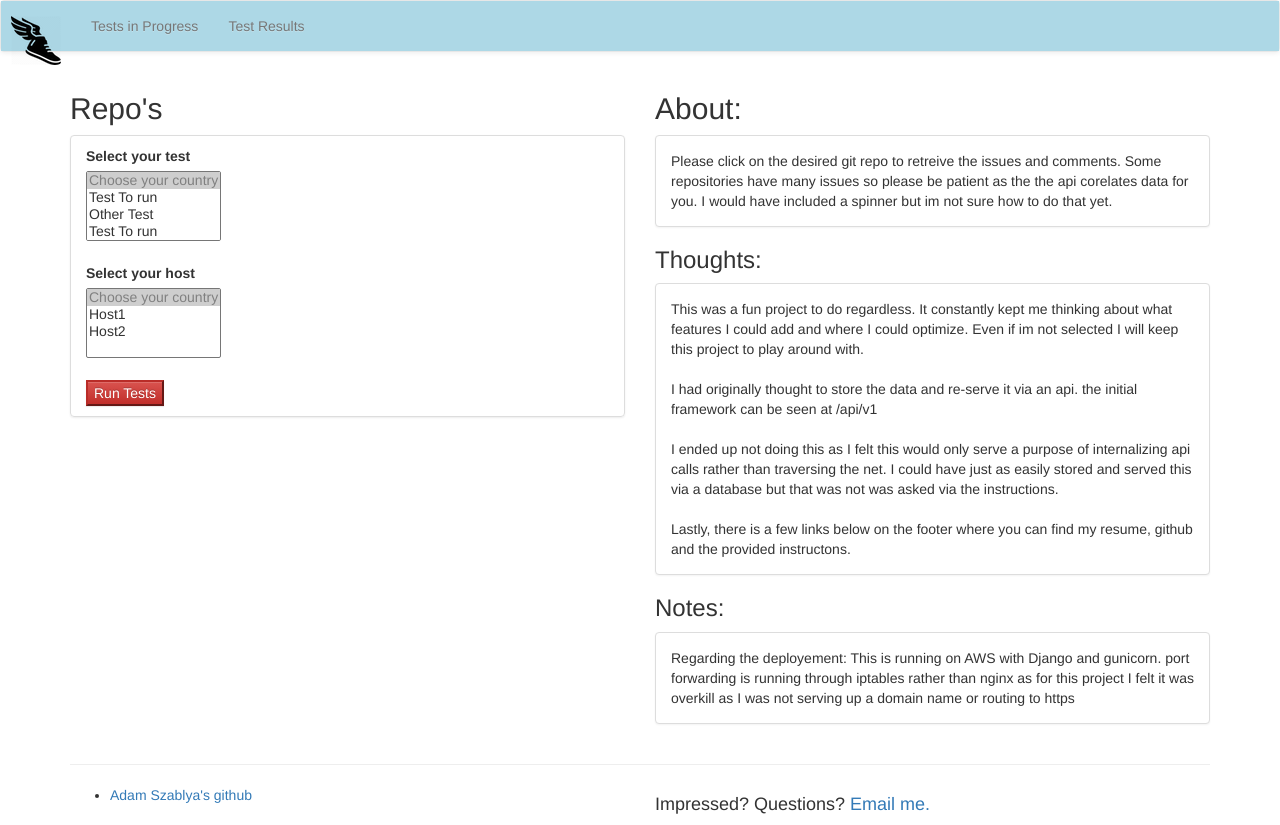
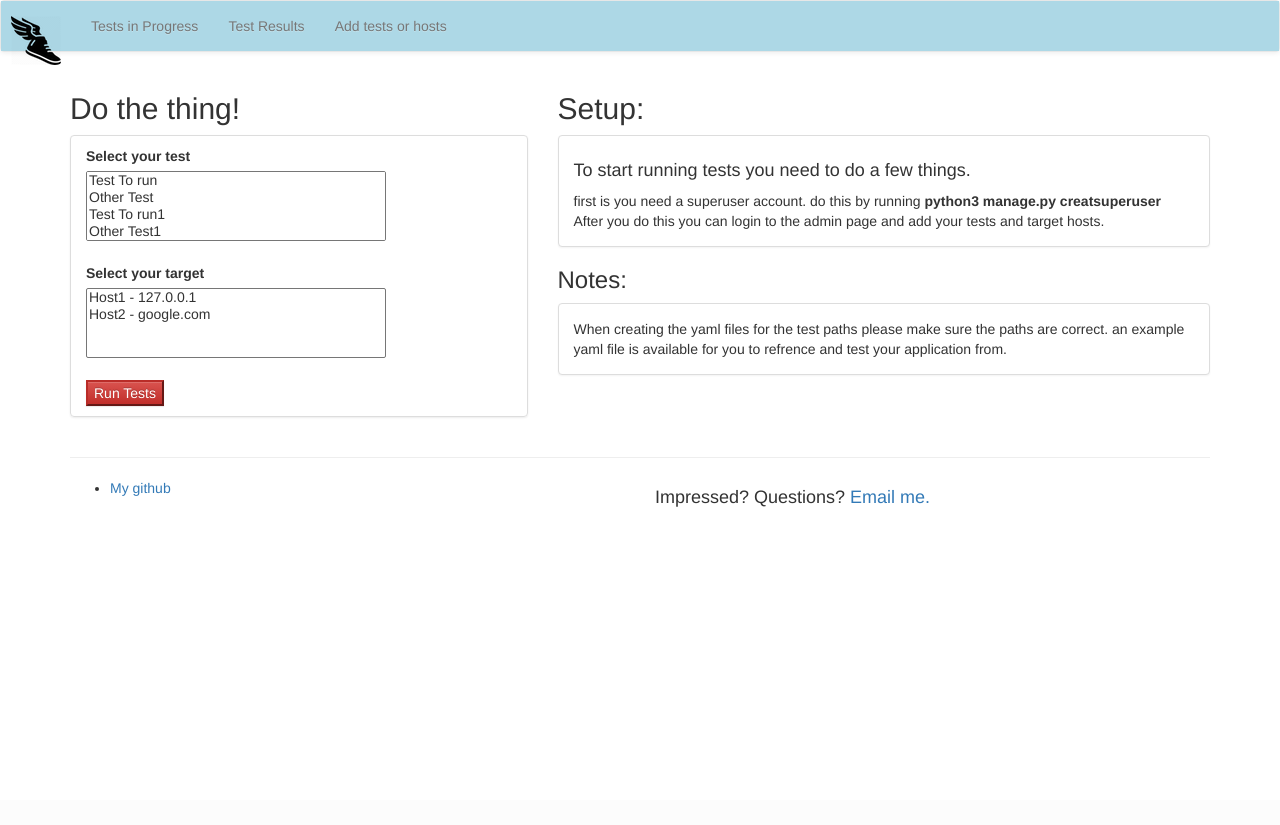
Before and after one commit to castaway2000/testrunner, a Django app: page / in a window 1280 px wide. After the commit the page ends 507 px from the top, so only its background shows below. Run offline with Django 3.2, Linux system fonts and the light colour scheme; some libraries are stand-ins or nearby versions.

Commit message:
added initial interfacing for host and test outcomes, added models for creating hosts

```diff
--- a/templates/footer.html
+++ b/templates/footer.html
@@ -3,11 +3,10 @@
     <div class="container">
             <hr/>
         <div class="row row-wrap">
-
             <div class="col-md-3">
                 <ul class="list list-footer">
                     <li>
-                        <a href="https://github.com/castaway2000">Adam Szablya's github</a>
+                        <a href="https://github.com/castaway2000">My github</a>
                     </li>
                 </ul>
             </div>
--- a/templates/index.html
+++ b/templates/index.html
@@ -2,30 +2,28 @@
 {% block content %}
     <div class="container">
         <div class="row row-wrap">
-            <div class="col-md-6">
-                <h2>Repo's</h2>
+            <div class="col-md-5">
+                <h2>Do the thing!</h2>
                 <div class="list-group">
                     <div class="list-group-item">
                         <form action="." method="post" enctype="application/x-www-form-urlencoded">
                             {% csrf_token %}
                             <label>Select your test</label>
                             <br/>
-                            <select class="mdb-select colorful-select dropdown-primary scrollable-menu" multiple searchable="Search here..">
-                                <option value="" disabled selected>Choose your country</option>
+                            <select class="mdb-select colorful-select dropdown-primary scrollable-menu" style="width: 300px" multiple searchable="Search here..">
                                 <option value="1">Test To run</option>
                                 <option value="2">Other Test</option>
-                                <option value="3">Test To run</option>
-                                <option value="4">Other Test</option>
-                                <option value="5">Test To run</option>
-                                <option value="6">Other Test</option>
+                                <option value="3">Test To run1</option>
+                                <option value="4">Other Test1</option>
+           s                    <option value="5">Test To run2</option>
+                                <option value="6">Other Test2</option>
                             </select>
                             <br/><br/>
-                            <label>Select your host</label>
+                            <label>Select your target</label>
                             <br/>
-                            <select class="mdb-select colorful-select dropdown-primary scrollable-menu" multiple searchable="Search here..">
-                                <option value="" disabled selected>Choose your country</option>
-                                <option value="1">Host1</option>
-                                <option value="1">Host2</option>
+                            <select class="mdb-select colorful-select dropdown-primary scrollable-menu" style="width: 300px" multiple searchable="Search here..">
+                                <option value="Host1">Host1 - 127.0.0.1</option>
+                                <option value="Host2">Host2 - google.com</option>
                             </select>
                             <br/><br/>
                             <button type="submit" class="btn-md btn-danger">Run Tests</button>
@@ -33,37 +31,22 @@
                     </div>
                 </div>
             </div>
-            <div class="col-md-6">
-                    <h2>About:</h2>
+            <div class="col-md-7">
+                    <h2>Setup:</h2>
                     <div class="panel panel-default">
-                    <div class="panel-body">Please click on the desired git repo to retreive the issues and comments.
-                        Some repositories have many issues so please be patient as the the api corelates data for you.
-                        I would have included a spinner but im not sure how to do that yet.</div>
-                    </div>
-                    <h3>Thoughts:</h3>
-                    <div class="panel panel-default">
-                    <div class="panel-body">This was a fun project to do regardless. It constantly kept me thinking
-                        about what features I could add and where I could optimize. Even if im not selected I will keep
-                        this project to play around with.
-                    <br/><br/>
-                        I had originally thought to store the data and re-serve it via an api.
-                        the initial framework can be seen at /api/v1
-                    <br/><br/>
-                        I ended up not doing this as I felt this would only serve a purpose of internalizing api calls
-                        rather than traversing the net. I could have just as easily stored and served this via a
-                        database but that was not was asked via the instructions.
-                    <br/><br/>
-                        Lastly, there is a few links below on the footer where you can find my resume, github and
-                        the provided instructons.
+                    <div class="panel-body">
+                        <h4>To start running tests you need to do a few things.</h4>
+                        first is you need a superuser account. do this by running
+                        <strong>python3 manage.py creatsuperuser</strong>
+                        <br/>
+                        After you do this you can login to the admin page and add your tests and target hosts.
                     </div>
                     </div>
                     <h3>Notes:</h3>
                     <div class="panel panel-default">
                     <div class="panel-body">
-                        Regarding the deployement:
-                        This is running on AWS with Django and gunicorn.
-                        port forwarding is running through iptables rather than nginx as for this project I felt it
-                        was overkill as I was not serving up a domain name or routing to https
+                        When creating the yaml files for the test paths please make sure the paths are correct.
+                        an example yaml file is available for you to refrence and test your application from.
                     </div>
                     </div>
             </div>
--- a/templates/navbar.html
+++ b/templates/navbar.html
@@ -12,9 +12,9 @@
                 <ul class="nav navbar-nav">
                     <li><a href="{% url 'tests' %}">Tests in Progress</a></li>
                     <li><a href="{% url 'results' %}">Test Results</a></li>
+                    <li><a href="{% url 'admin_page' %}">Add tests or hosts</a></li>
                 </ul>
             </div>
-
         </div><!-- /.navbar-collapse -->
     </div><!-- /.container-fluid -->
 </nav>
--- a/testrunner/models.py
+++ b/testrunner/models.py
@@ -1,5 +1,11 @@
 from __future__ import unicode_literals
 from django.db import models
+
+
+class Hosts(models.Model):
+    ip_address = models.CharField(max_length=16)
+    port = models.IntegerField(max_length=10)
+    name = models.CharField(max_length=256)
 
 
 class PageContent(models.Model):
--- a/testrunner/urls.py
+++ b/testrunner/urls.py
@@ -29,6 +29,7 @@ router.register(r'groups', views.GroupViewSet)
 urlpatterns = [
     url(r'^$', views.home, name='home'),
     url(r'^admin/', admin.site.urls),
+    url(r'^admin/', views.admin_page, name='admin_page'),
     url(r'^tests/', views.tests_page, name='tests'),
     url(r'^results/', views.results_page, name='results'),
 
--- a/testrunner/views.py
+++ b/testrunner/views.py
@@ -1,10 +1,9 @@
-import requests
-from dateutil import parser, tz
+from django.http import HttpResponseRedirect, HttpResponse
 from django.shortcuts import render
 from django.contrib.auth.models import User, Group
 
+from dateutil import parser, tz
 from rest_framework import viewsets
-
 
 from .serializers import UserSerializer, GroupSerializer
 
@@ -13,6 +12,7 @@ def handle_datetime(date):
     to_zone = tz.tzlocal()
     time = parser.parse(date).replace().astimezone(to_zone)
     return time
+
 
 def home(request):
     if request.POST:
@@ -35,6 +35,11 @@ def results_page(request):
     return render(request, '../templates/results.html', context)
 
 
+def admin_page(request):
+    return HttpResponseRedirect('admin')
+
+
+
 # created for the purpose of adding endpoints for repurposing the data but i think that might be overkill for this task.
 class UserViewSet(viewsets.ModelViewSet):
     """
```
Also changed, not shown: testcases/ping_google.py (added, +18 -0 lines), testrunnerlib/outcomes.py (added, +43 -0 lines), testrunnerlib/test.py (added, +30 -0 lines), README.md, db.sqlite3, testrunner/migrations/0001_initial.py (added), testrunner/migrations/__init__.py (added), testrunnerlib/__init__.py (added), 5 other files.
